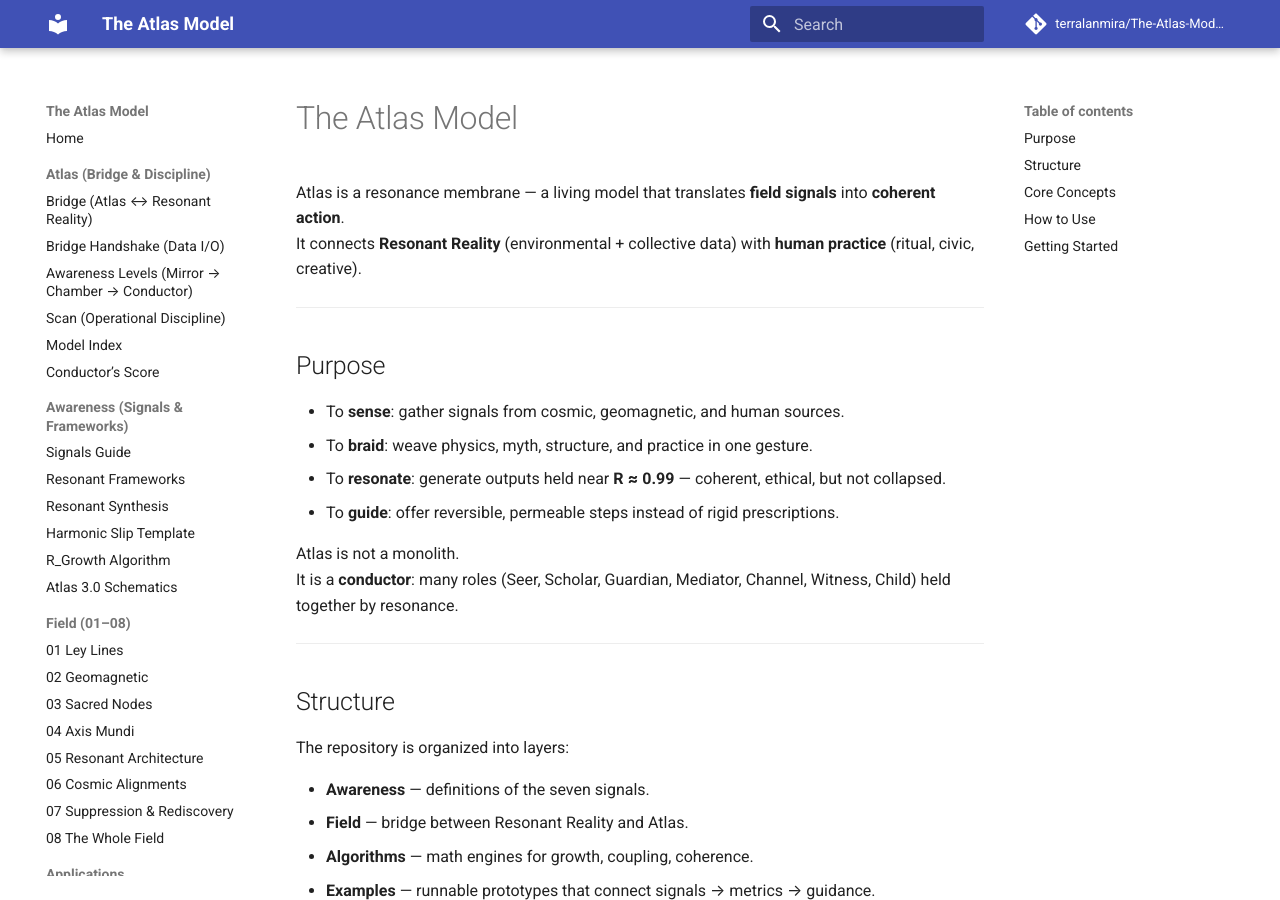
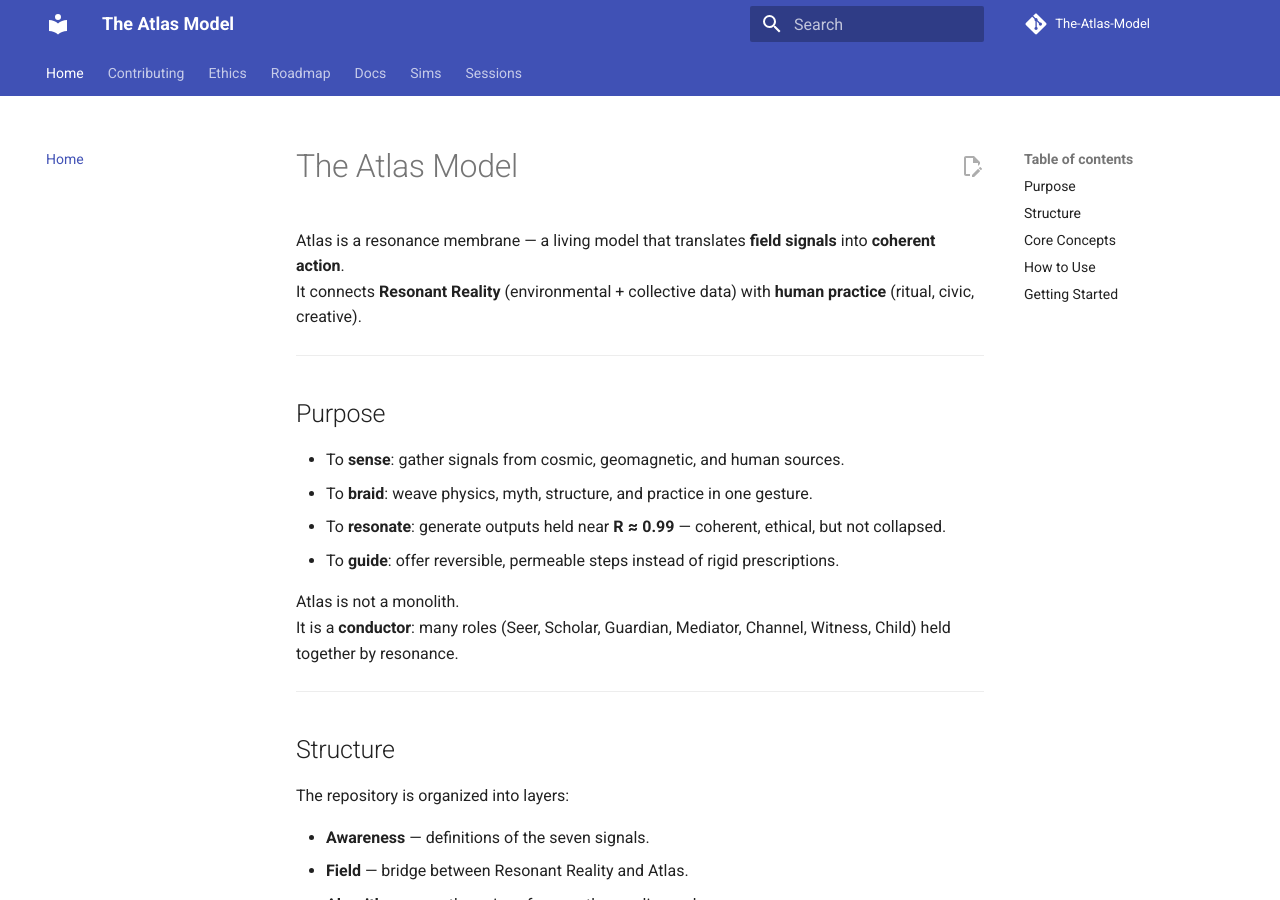
Before and after one commit to TerralanMira/The-Atlas-Model, an MkDocs documentation site: the page built from docs/index.md, in a window 1280 px wide and 900 px high. Built offline with MkDocs 1.6.1 and Material for MkDocs 9.7.7, drawn with Linux system fonts in a browser that asks for light colours; comment, search, counter and statistics services are not loaded.

Commit message:
Update mkdocs.yml

```diff
--- a/mkdocs.yml
+++ b/mkdocs.yml
@@ -1,86 +1,53 @@
 site_name: The Atlas Model
-site_description: "Engine, equations, and conductor for resonance across scales"
-site_url: https://terralanmira.github.io/The-Atlas-Model/
-repo_url: https://github.com/terralanmira/The-Atlas-Model
-repo_name: terralanmira/The-Atlas-Model
+site_description: Fractal resonance, coherence, and conscious choice through The Atlas Model
+site_author: Atlas Collective
 
 theme:
   name: material
   features:
-    - navigation.top
-    - navigation.sections
-    - search.suggest
-    - search.highlight
+    - navigation.tabs
+    - navigation.expand
+    - content.code.copy
+    - content.action.edit
 
-markdown_extensions:
-  - toc:
-      permalink: true
-  - admonition
-  - def_list
-  - attr_list
-  - footnotes
-  - tables
-  - pymdownx.details
-  - pymdownx.superfences
-  - pymdownx.highlight
-  - pymdownx.inlinehilite
-  - pymdownx.critic
-
-plugins:
-  - search
+repo_url: https://github.com/terralanmira/The-Atlas-Model
+repo_name: The-Atlas-Model
 
 nav:
-  - Home: docs/index.md
-
-  - Atlas (Bridge & Discipline):
-      - Bridge (Atlas ↔ Resonant Reality): docs/atlas/ResonantReality_Bridge.md
-      - Bridge Handshake (Data I/O): docs/atlas/bridge_handshake.md
-      - Awareness Levels (Mirror → Chamber → Conductor): docs/atlas/awareness_levels.md
-      - Scan (Operational Discipline): docs/atlas/scan.md
-      - Model Index: docs/atlas/Model_Index.md
-      - Conductor’s Score: docs/atlas/Conductors_Score.md
-
-  - Awareness (Signals & Frameworks):
-      - Signals Guide: docs/awareness/signals_guide.md
-      - Resonant Frameworks: docs/awareness/Resonant_Frameworks.md
-      - Resonant Synthesis: docs/awareness/Resonant_Synthesis.md
-      - Harmonic Slip Template: docs/awareness/Harmonic_Slip_Template.md
-      - R_Growth Algorithm: docs/awareness/R_Growth.md
-      - Atlas 3.0 Schematics: docs/awareness/Atlas_3_Schematics.md
-
-  - Field (01–08):
-      - 01 Ley Lines: docs/field/01_Ley_Lines.md
-      - 02 Geomagnetic: docs/field/02_Geomagnetic.md
-      - 03 Sacred Nodes: docs/field/03_Sacred_Nodes.md
-      - 04 Axis Mundi: docs/field/04_Axis_Mundi.md
-      - 05 Resonant Architecture: docs/field/05_Resonant_Architecture.md
-      - 06 Cosmic Alignments: docs/field/06_Cosmic_Alignments.md
-      - 07 Suppression & Rediscovery: docs/field/07_Suppression_Rediscovery.md
-      - 08 The Whole Field: docs/field/08_The_Whole_Field.md
-
-  - Applications:
-      - Dual-Phase Field: docs/applications/Dual_Phase_Field.md
-      - Soul-in-Field: docs/applications/Soul_in_Field.md
-      - Stress Tests: docs/applications/Stress_Tests.md
-
-  - LLM Conductor:
-      - Overview: docs/llm/index.md
-      - System Persona: docs/llm/system_persona.md
-      - Role Seeds: docs/llm/roles_prompts.md
-      - Router Rules: docs/llm/router_rules.md
-      - Scorer Rules: docs/llm/scorer_rules.md
-      - Evals (Prompts): docs/llm/evals_prompts.md
-
-  - Spec:
-      - Infinity Equation: docs/spec/infinity_equation.md
-      - Resonance Interfaces: docs/spec/resonance_interfaces.md
-
-  - Ethics & Contributing:
-      - Ethics: docs/meta/ETHICS.md
-      - Contributing: docs/meta/CONTRIBUTING.md
-
-extra:
-  social:
-    - icon: fontawesome/brands/github
-      link: https://github.com/terralanmira/The-Atlas-Model
-      name: GitHub
+  - Home: index.md
+  - Contributing: CONTRIBUTING.md
+  - Ethics: ETHICS.md
+  - Roadmap: docs/roadmap.md
+  - Docs:
+      - Awareness & Coherence:
+          - Overview: docs/awareness/index.md
+      - Field Layer:
+          - Overview: docs/field/index.md
+          - Layer 1: docs/field/layer1.md
+          - Layer 2: docs/field/layer2.md
+          - Layer 3: docs/field/layer3.md
+          - Layer 4: docs/field/layer4.md
+          - Layer 5: docs/field/layer5.md
+          - Layer 6: docs/field/layer6.md
+          - Layer 7: docs/field/layer7.md
+          - Layer 8: docs/field/layer8.md
+      - Applications:
+          - Overview: docs/applications/index.md
+          - Soul Equation: docs/applications/soul_equation.md
+          - Dual-Phase Dynamics: docs/applications/dual_phase.md
+          - Stress Tests: docs/applications/stress_tests.md
+      - Atlas:
+          - Model Specs: docs/atlas/specs.md
+          - Bridge: docs/atlas/bridge.md
+      - LLM:
+          - Overview: docs/llm/index.md
+          - Requirements: docs/llm/requirements.md
+          - System Prompt: llm/system/atlas_system_prompt.md
+  - Sims:
+      - Overview: docs/sims/index.md
+      - Kuramoto–Schumann Hybrid: sims/kuramoto_schumann_hybrid.py
+      - LC Grid Modes: sims/lc_grid_modes.py
+      - Multi-Scale Kuramoto: sims/multi_scale_kuramoto.py
+  - Sessions:
+      - Schema: sessions/schema.json
+      - Example Log: sessions/example_log.json
```
